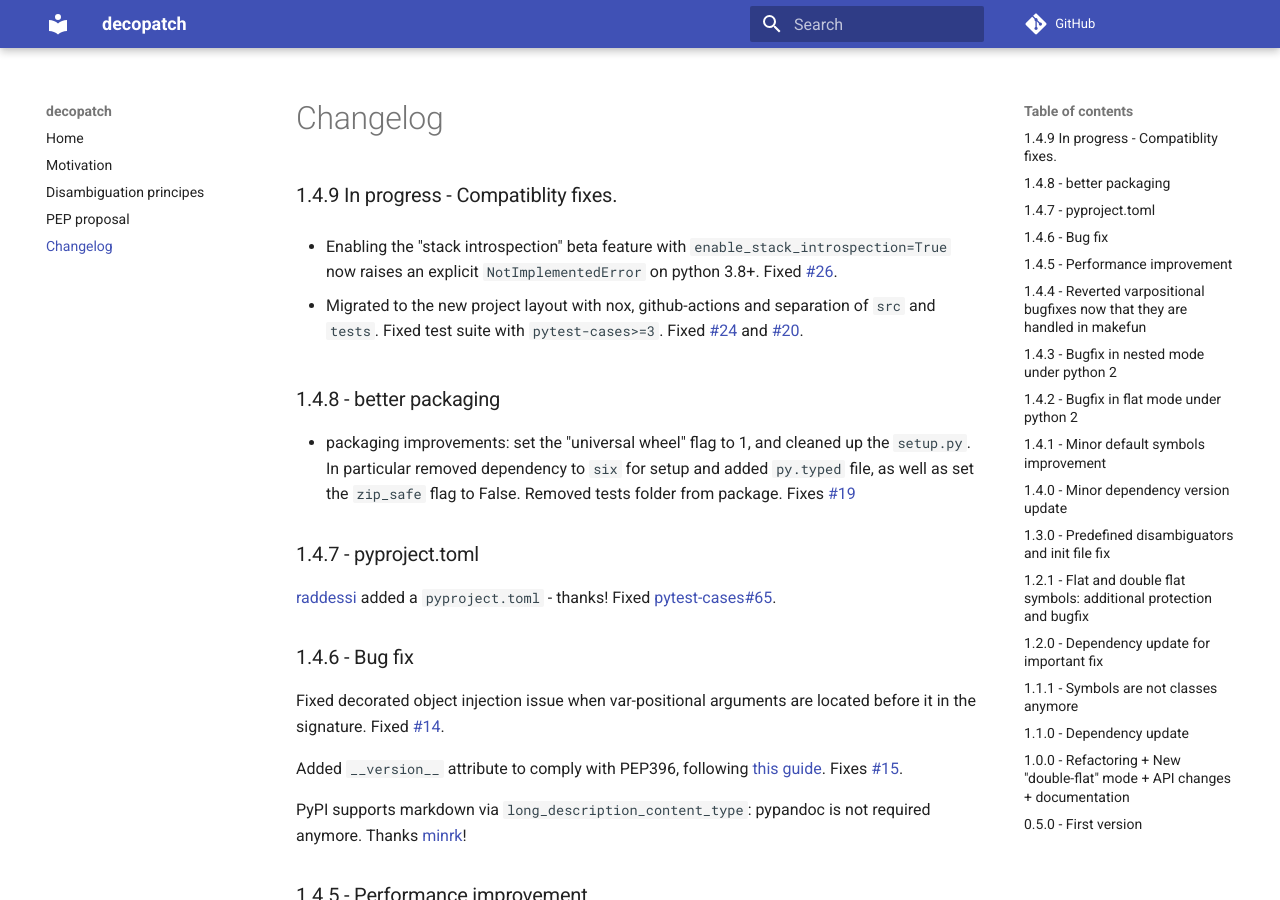
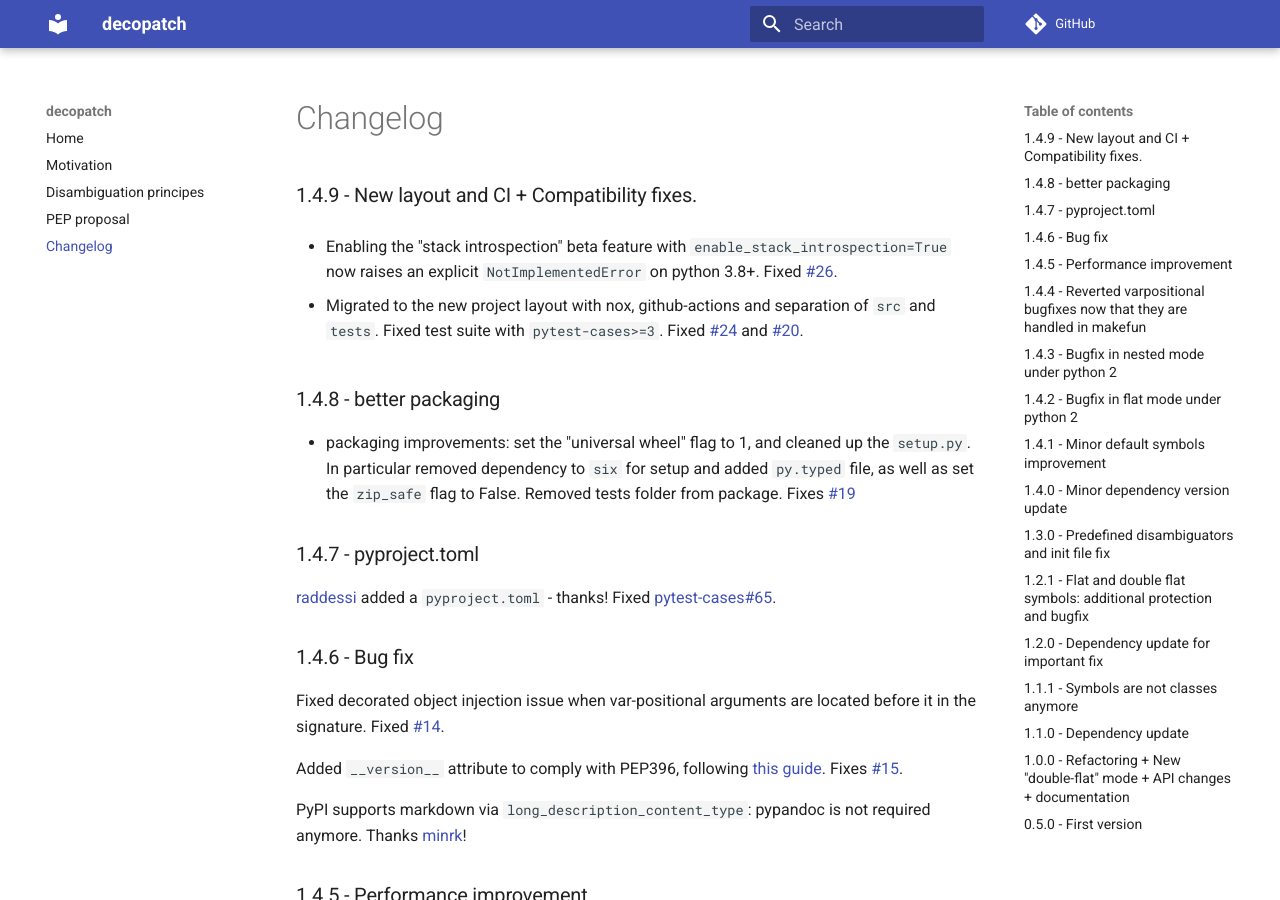
Before and after one commit to smarie/python-decopatch, an MkDocs documentation site: the page built from docs/changelog.md, in a window 1280 px wide and 900 px high. Built offline with MkDocs 1.6.1 and Material for MkDocs 9.7.7, drawn with Linux system fonts in a browser that asks for light colours; comment, search, counter and statistics services are not loaded.

Commit message:
1.4.9 changelog

```diff
--- a/docs/changelog.md
+++ b/docs/changelog.md
@@ -1,6 +1,6 @@
 # Changelog
 
-### 1.4.9 In progress - Compatiblity fixes.
+### 1.4.9 - New layout and CI + Compatibility fixes.
 
  - Enabling the "stack introspection" beta feature with `enable_stack_introspection=True` now raises an explicit `NotImplementedError` on python 3.8+. Fixed [#26](https://github.com/smarie/python-decopatch/issues/26).
 
```
